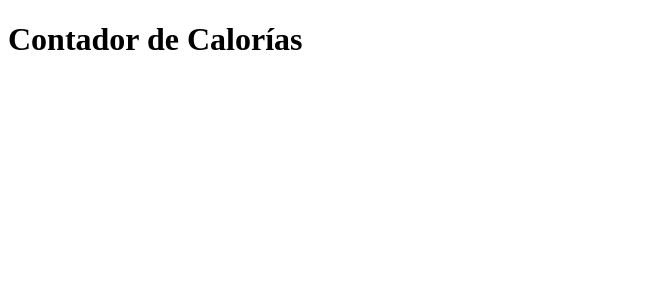
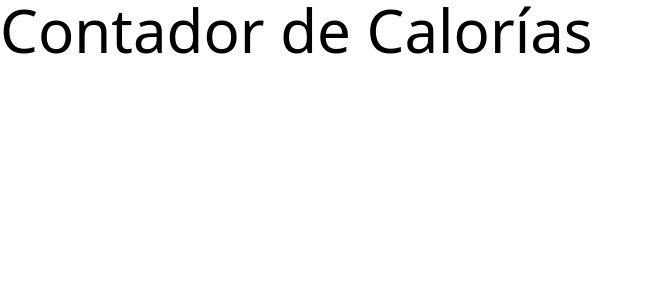
Before and after one commit to lautaroVal/contador-de-calorias, a React (Vite) app: page / in a window 1280 px wide. Shown: the top 300 px of the page, without its empty margins (0-650 px from the left). Built offline with nearby package versions, Linux system fonts and the light colour scheme.

Commit message:
Instalando tailwindcss

```diff
--- a/package.json
+++ b/package.json
@@ -10,8 +10,10 @@
     "preview": "vite preview"
   },
   "dependencies": {
+    "@tailwindcss/vite": "^4.1.7",
     "react": "^19.1.0",
-    "react-dom": "^19.1.0"
+    "react-dom": "^19.1.0",
+    "tailwindcss": "^4.1.7"
   },
   "devDependencies": {
     "@eslint/js": "^9.25.0",
--- a/src/App.tsx
+++ b/src/App.tsx
@@ -3,7 +3,7 @@
 
   return (
     <>
-      <h1>Contador de Calorías</h1>
+      <h1 className="text-6xl">Contador de Calorías</h1>
     </>
   )
 }
--- a/src/index.css
+++ b/src/index.css
@@ -0,0 +1 @@
+@import "tailwindcss";
--- a/vite.config.ts
+++ b/vite.config.ts
@@ -1,7 +1,7 @@
 import { defineConfig } from 'vite'
-import react from '@vitejs/plugin-react-swc'
-
-// https://vite.dev/config/
+import tailwindcss from '@tailwindcss/vite'
 export default defineConfig({
-  plugins: [react()],
+  plugins: [
+    tailwindcss(),
+  ],
 })
```
Also changed, not shown: 1 other file (tests, documents, lock files or other folders).
